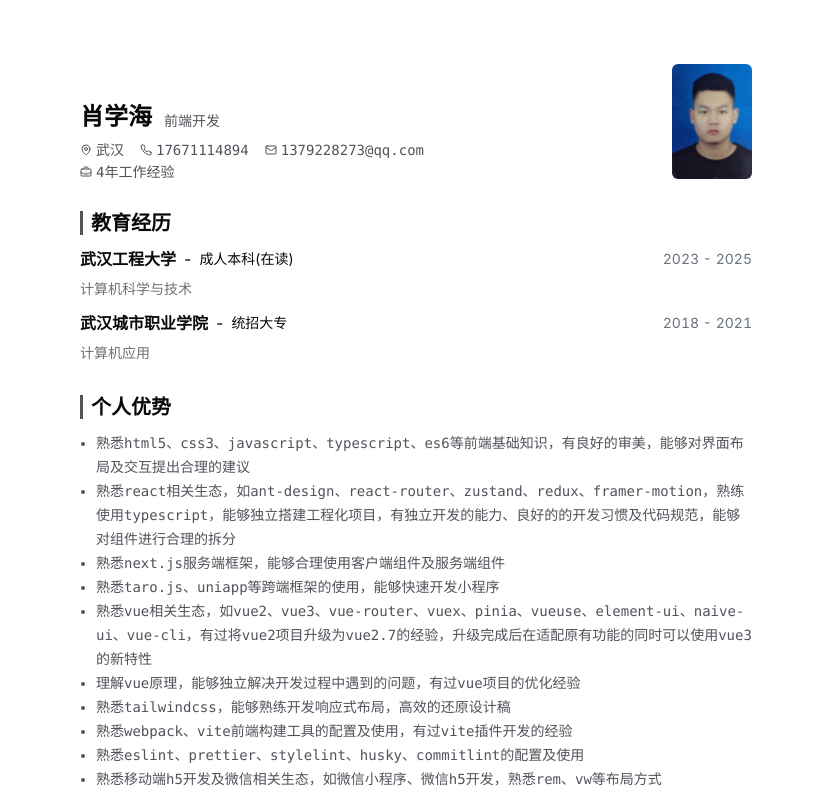
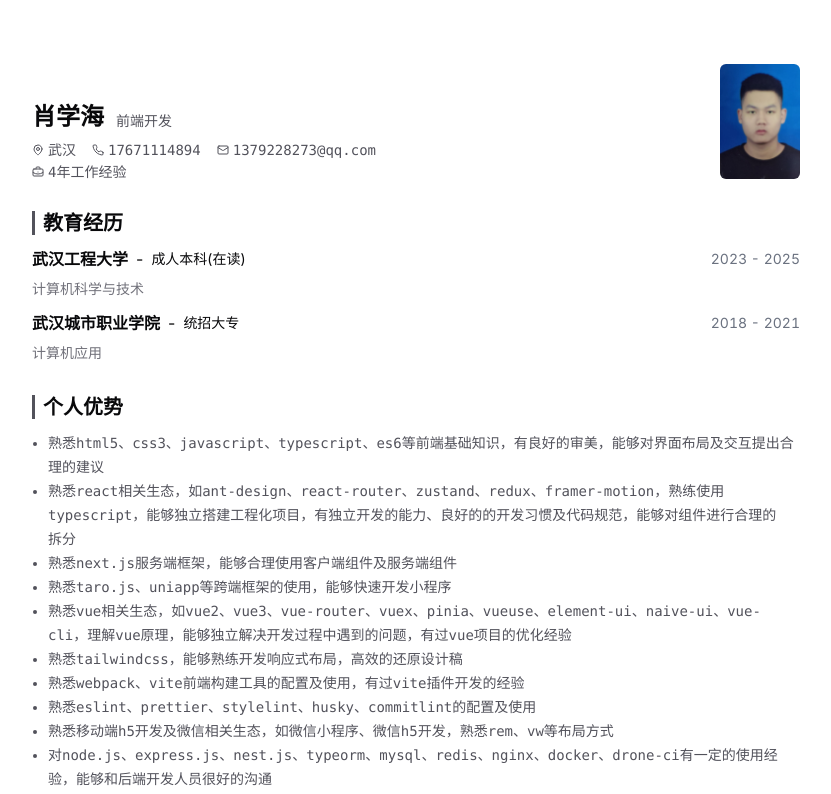
Before and after one commit to xiaoxuehai/resume, a Next.js app: page / in a window 1280 px wide. Shown: the top 794 px of the page, without its empty margins (224-1055 px from the left). Built offline with nearby package versions, Linux system fonts and the light colour scheme.

Commit message:
chore: 更新简历

```diff
--- a/src/app/page.tsx
+++ b/src/app/page.tsx
@@ -16,7 +16,7 @@
 export default function Page() {
   return (
     <main className='container relative mx-auto scroll-my-12 overflow-auto p-4 md:p-16 print:p-12'>
-      <section className='mx-auto w-full max-w-2xl space-y-8 bg-white print:space-y-6'>
+      <section className='mx-auto w-full max-w-3xl space-y-8 bg-white print:space-y-6'>
         <div className='flex items-end justify-between'>
           <div className='flex-1 space-y-1.5'>
             <div className='flex items-end'>
--- a/src/data/resume-data.tsx
+++ b/src/data/resume-data.tsx
@@ -59,8 +59,7 @@
     '熟悉react相关生态，如ant-design、react-router、zustand、redux、framer-motion，熟练使用typescript，能够独立搭建工程化项目，有独立开发的能力、良好的的开发习惯及代码规范，能够对组件进行合理的拆分',
     '熟悉next.js服务端框架，能够合理使用客户端组件及服务端组件',
     '熟悉taro.js、uniapp等跨端框架的使用，能够快速开发小程序',
-    '熟悉vue相关生态，如vue2、vue3、vue-router、vuex、pinia、vueuse、element-ui、naive-ui、vue-cli，有过将vue2项目升级为vue2.7的经验，升级完成后在适配原有功能的同时可以使用vue3的新特性',
-    '理解vue原理，能够独立解决开发过程中遇到的问题，有过vue项目的优化经验',
+    '熟悉vue相关生态，如vue2、vue3、vue-router、vuex、pinia、vueuse、element-ui、naive-ui、vue-cli，理解vue原理，能够独立解决开发过程中遇到的问题，有过vue项目的优化经验',
     '熟悉tailwindcss，能够熟练开发响应式布局，高效的还原设计稿',
     '熟悉webpack、vite前端构建工具的配置及使用，有过vite插件开发的经验',
     '熟悉eslint、prettier、stylelint、husky、commitlint的配置及使用',
```
